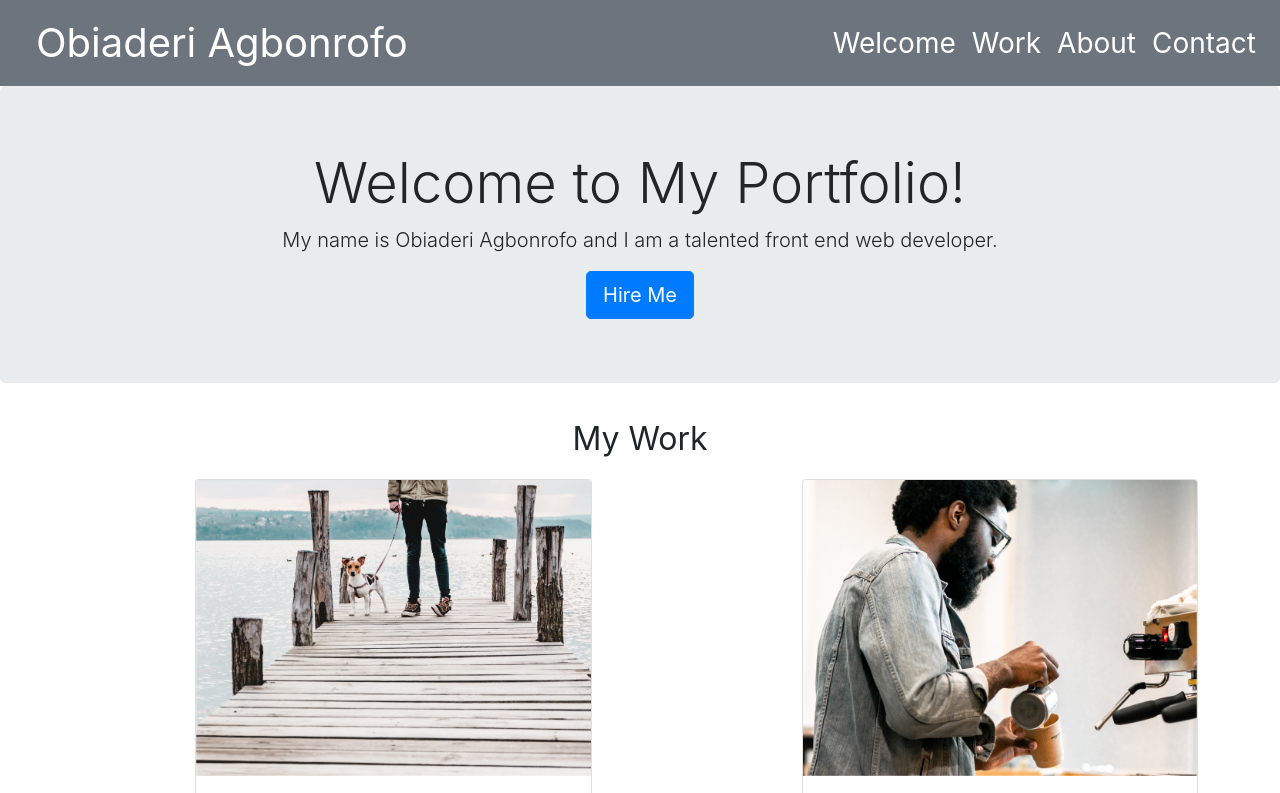
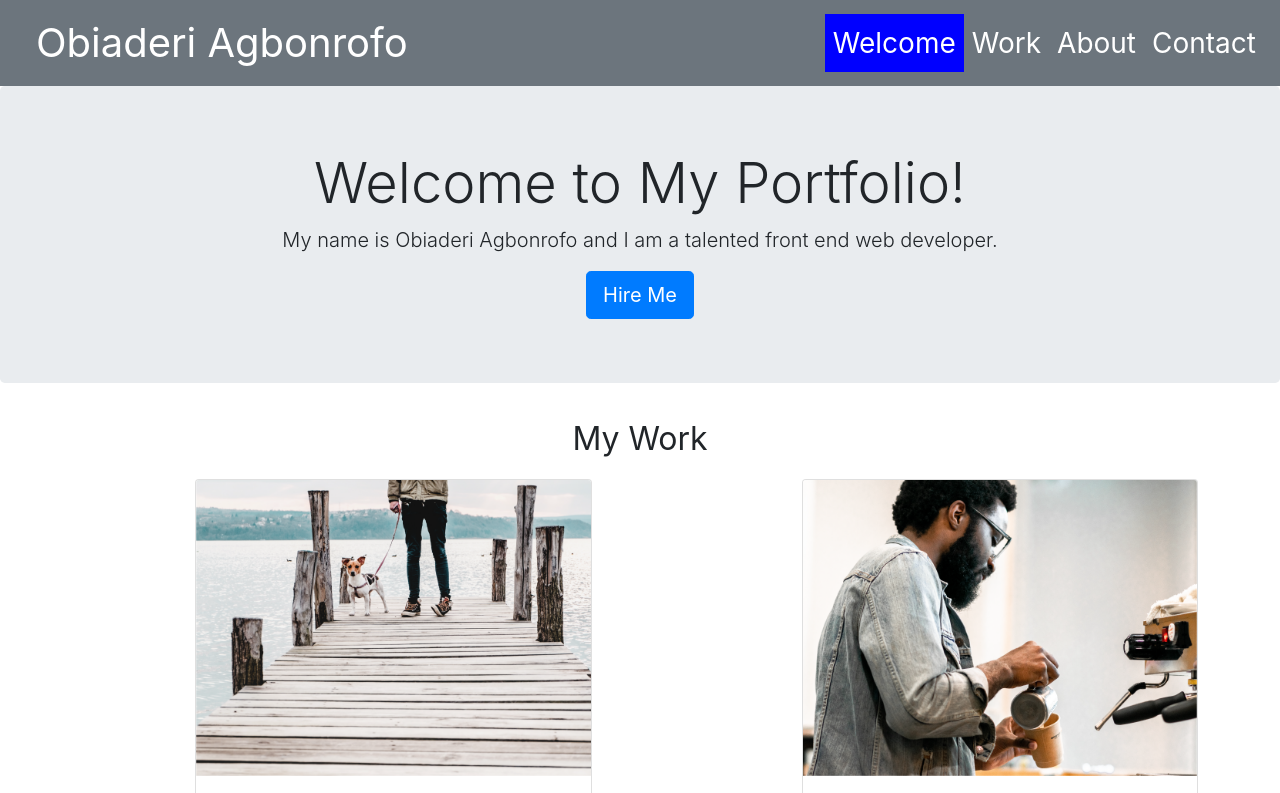
Before and after one commit to aobiaderi/bootstrap-portfolio, a plain HTML site: page index.html in a window 1280 px wide. In both pictures the pointer is over the link "Welcome". Shown: the top 793 px of the page. Drawn offline with nearby package versions, Linux system fonts and the light colour scheme.

Commit message:
added hover style to navbar

```diff
--- a/css/style.css
+++ b/css/style.css
@@ -1,33 +1,25 @@
-/* .mynav{ */
-    /* background-image: url(../images/02-hero-bg.jpg);
-    background-image: url(../images/Obee1.jpg); */
-
-    /* background: url(../images/02-hero-bg.jpg) right bottom no-repeat, url(../images/Obee1.jpg) left top no-repeat;
-
-    height: 300px;
-    width:25% 75%;
-} */
 
 /* Adding styles to Navbar  */
 .navbar .navbar-brand {
     color: #fff;
     font-size: 40px;
-    /* background-color: rgb(18, 154, 161); */
     padding-left: 20px;
     padding-right: 10px;
     margin-left: 0;
-
 }
 
 .navbar .navbar-nav  {
    margin: 0 0 0 auto;
-   /* background-color:rgb(18, 154, 161); */
 }
 
 .navbar .nav-item a{
     color: white !important;
     font-size: 28px;
-    }
+}
+
+.navbar .nav-item a:hover{
+    background-color: blue;
+}
 
 /* Adding styles to Welcome section  */
 
```
